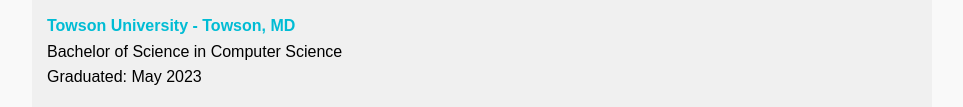
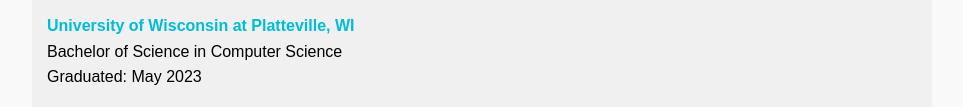
Before and after one commit to Mukesh-SCS/Mukesh-SCS, a plain HTML site: page index.html in a window 1280 px wide. Shown: the part 600-707 px from the top of the page, without its empty margins (158-1121 px from the left). Drawn offline with Linux system fonts and the light colour scheme.

Commit message:
Fix the the university for Undergarduate

```diff
--- a/index.html
+++ b/index.html
@@ -88,7 +88,7 @@
         <p><span class="highlight">Towson University - Towson, MD</span><br>
         Master of Science in Computer Science - Cybersecurity<br>
         Expected Graduation: May 2027</p>
-        <p><span class="highlight">Towson University - Towson, MD</span><br>
+        <p><span class="highlight">University of Wisconsin at Platteville, WI</span><br>
         Bachelor of Science in Computer Science<br>
         Graduated: May 2023</p>
         <p><span class="highlight">North Lake College - Irving, TX</span><br>
```
